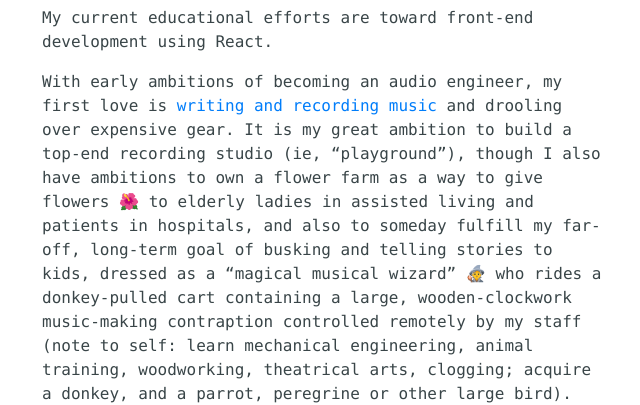
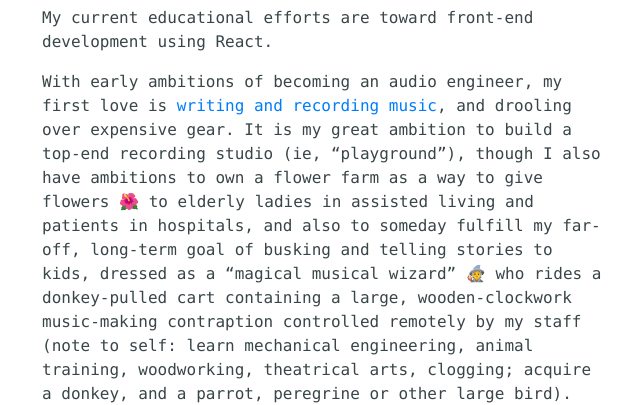
Before and after one commit to thundrbear/thundrbear.github.io, a plain HTML site: page about/index.html in a window 1280 px wide. Shown: the part 556-961 px from the top of the page, 314-954 px from the left. Drawn offline with Linux system fonts and the light colour scheme.

Commit message:
fixed grammatical error in about page

```diff
--- a/about/index.html
+++ b/about/index.html
@@ -32,7 +32,7 @@
 <p>I am a developer and system administrator living at the smoggy base of the <a href="https://en.wikipedia.org/wiki/Wasatch_Front">Wasatch Front</a> with experience doing development using HTML/CSS/JavaScript, Python/Flask, and C#/.NET/Microsoft SQL within a healthcare setting.  My 12+ year professional experience includes (among many things):
 Microsoft Server, PowerShell, Active Directory, SCCM, SharePoint, Linux Administration (CentOS 7), Bash, SaltStack, Docker</p>
 <p>My current educational efforts are toward front-end development using React.</p>
-<p>With early ambitions of becoming an audio engineer, my first love is <a href="https://www.notion.so/Natural-Vision-5a0d98ba0880417bacc47a1181d5702e">writing and recording music</a> and drooling over expensive gear.  It is my great ambition to build a top-end recording studio (ie, &ldquo;playground&rdquo;), though I also have ambitions to own a flower farm as a way to give flowers 🌺 to elderly ladies in assisted living and patients in hospitals, and also to someday fulfill my far-off, long-term goal of busking and telling stories to kids, dressed as a &ldquo;magical musical wizard&rdquo; 🧙 who rides a donkey-pulled cart containing a large, wooden-clockwork music-making contraption controlled remotely by my staff (note to self: learn mechanical engineering, animal training, woodworking, theatrical arts, clogging; acquire a donkey, and a parrot, peregrine or other large bird).</p>
+<p>With early ambitions of becoming an audio engineer, my first love is <a href="https://www.notion.so/Natural-Vision-5a0d98ba0880417bacc47a1181d5702e">writing and recording music</a>, and drooling over expensive gear.  It is my great ambition to build a top-end recording studio (ie, &ldquo;playground&rdquo;), though I also have ambitions to own a flower farm as a way to give flowers 🌺 to elderly ladies in assisted living and patients in hospitals, and also to someday fulfill my far-off, long-term goal of busking and telling stories to kids, dressed as a &ldquo;magical musical wizard&rdquo; 🧙 who rides a donkey-pulled cart containing a large, wooden-clockwork music-making contraption controlled remotely by my staff (note to self: learn mechanical engineering, animal training, woodworking, theatrical arts, clogging; acquire a donkey, and a parrot, peregrine or other large bird).</p>
 <p>github: <a href="https://github.com/thundrjary">https://github.com/thundrjary</a><br>
 email: <a href="mailto:jaromdl@icloud.com">jaromdl@icloud.com</a><br>
 matrix: @thundrjary<br>
```
